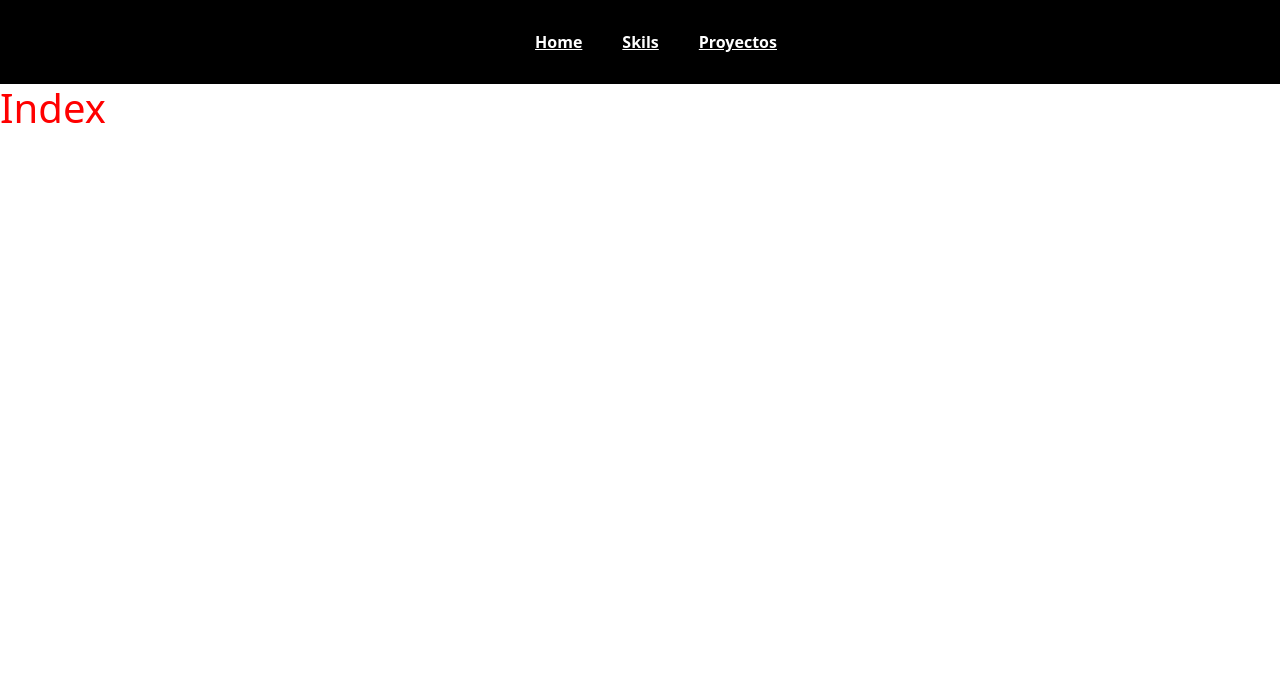
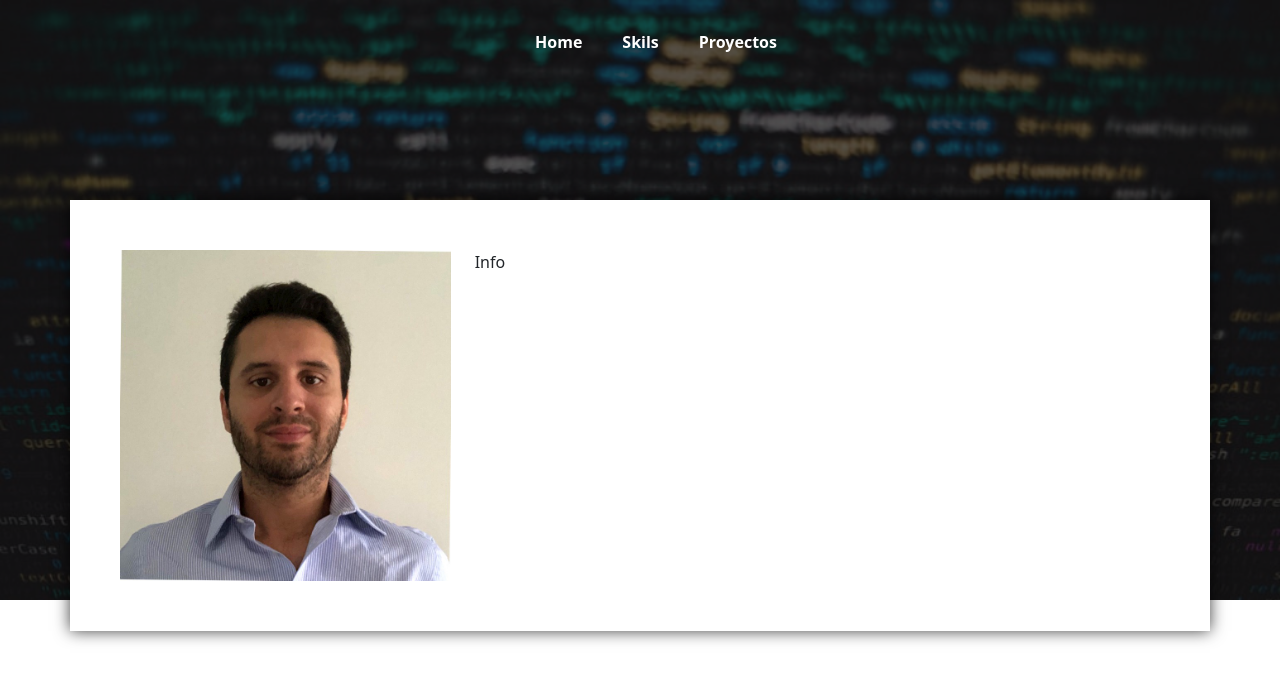
Before and after one commit to larturi/gatsby-curriculum, a Gatsby site: page / in a window 1280 px wide. Built offline with nearby package versions, Linux system fonts and the light colour scheme; Gatsby itself is replaced by a stand-in of ours.

Commit message:
Menu y Avatar

```diff
--- a/package.json
+++ b/package.json
@@ -6,6 +6,7 @@
   "author": "Kyle Mathews <mathews.kyle@gmail.com>",
   "dependencies": {
     "bootstrap": "5.0.2",
+    "classnames": "^2.3.1",
     "gatsby": "^3.9.1",
     "gatsby-plugin-gatsby-cloud": "^2.9.1",
     "gatsby-plugin-image": "^1.9.0",
--- a/src/components/Menu/Menu.js
+++ b/src/components/Menu/Menu.js
@@ -1,15 +1,14 @@
 import React from 'react';
+import classNames from 'classnames';
 import { Link } from 'gatsby';
 import { Container } from 'react-bootstrap';
 import './Menu.scss';
 
 const Menu = props => {
   const { menuColor } = props;
+
   return (
-    <header
-      className="menu"
-      style={{ backgroundColor: menuColor || 'transparent' }}
-    >
+    <header className={classNames(['menu', menuColor])}>
       <Container>
         <ul>
           <li>
--- a/src/components/Menu/Menu.scss
+++ b/src/components/Menu/Menu.scss
@@ -16,6 +16,7 @@
 
             a {
                 color: $font-light;
+                text-decoration: none;
                 &:hover {
                     color: $font-blue;
                     text-decoration: none;
@@ -24,3 +25,7 @@
         }
     }
 }
+
+.background-menu-dark {
+    background-color: $background-menu-dark;
+}
--- /dev/null
+++ b/src/components/Profile/Profile.js
@@ -0,0 +1,25 @@
+import React from 'react';
+import './Profile.scss';
+import { Container, Row, Col, Image } from 'react-bootstrap';
+import profileImage from '../../images/avatar.jpeg';
+
+const Profile = () => {
+  return (
+    <div className="profile">
+      <div className="wallpaper" />
+      <div className="dark" />
+      <Container className="box">
+        <Row className="info">
+          <Col xs={12} md={4}>
+            <Image src={profileImage} fluid />
+          </Col>
+          <Col xs={12} md={8}>
+            Info
+          </Col>
+        </Row>
+      </Container>
+    </div>
+  );
+};
+
+export default Profile;
--- /dev/null
+++ b/src/components/Profile/Profile.scss
@@ -0,0 +1,40 @@
+@import '../../sass/index.scss';
+
+.profile {
+    position: relative;
+    top: -84px;
+    width: 100%;
+    z-index: 0;
+
+    .wallpaper {
+        background-image: url('../../images/code.jpg');
+        background-position: top;
+        background-size: cover;
+        width: 100%;
+        height: 600px;
+    }
+
+    .dark {
+        width: 100%;
+        height: 600px;
+        background-color: $background-dark;
+        position: absolute;
+        top: 0;
+        left: 0;
+        opacity: 0.7;
+    }
+
+    .box {
+        position: relative;
+        margin-top: -400px;
+        padding: 0;
+        background-color: $background-light;
+        box-shadow: 0px 0px 15px 0px rgba(0, 0, 0, 0.75);
+        -webkit-box-shadow: 0px 0px 15px 0px rgba(0, 0, 0, 0.75);
+        -moz-box-shadow: 0px 0px 15px 0px rgba(0, 0, 0, 0.75);
+
+        .info {
+            padding: 50px;
+        }
+    }
+}
--- /dev/null
+++ b/src/components/Profile/index.js
@@ -0,0 +1 @@
+export { default } from './Profile';
--- a/src/pages/index.js
+++ b/src/pages/index.js
@@ -1,12 +1,10 @@
 import React from 'react';
-
+import Profile from '../components/Profile';
 import BasicLayout from '../layouts/BasicLayout';
 
-import './index.scss';
-
 const Index = () => (
-  <BasicLayout menuColor="#000">
-    <h1 className="title">Index</h1>
+  <BasicLayout menuColor="background-menu-transparent">
+    <Profile />
   </BasicLayout>
 );
 
--- a/src/pages/index.scss
+++ /dev/null
@@ -1,3 +0,0 @@
-.title {
-    color: red;
-}
--- a/src/pages/skills.js
+++ b/src/pages/skills.js
@@ -3,7 +3,7 @@ import React from 'react';
 import BasicLayout from '../layouts/BasicLayout';
 
 const Skills = () => (
-  <BasicLayout menuColor="#f00">
+  <BasicLayout menuColor="background-menu-dark">
     <h1 className="title">Skills</h1>
   </BasicLayout>
 );
--- a/src/sass/colors.scss
+++ b/src/sass/colors.scss
@@ -5,3 +5,7 @@ $font-blue: #0098d3;
 $font-dark: #151515;
 
 $background-menu-dark: #151515;
+$background-menu-transparent: transparent;
+
+$background-dark: #151515;
+$background-light: #fff;
```
Also changed, not shown: src/pages/projects.js (+7 -7 lines), src/images/avatar.jpeg (added), src/images/code.jpg (added).
